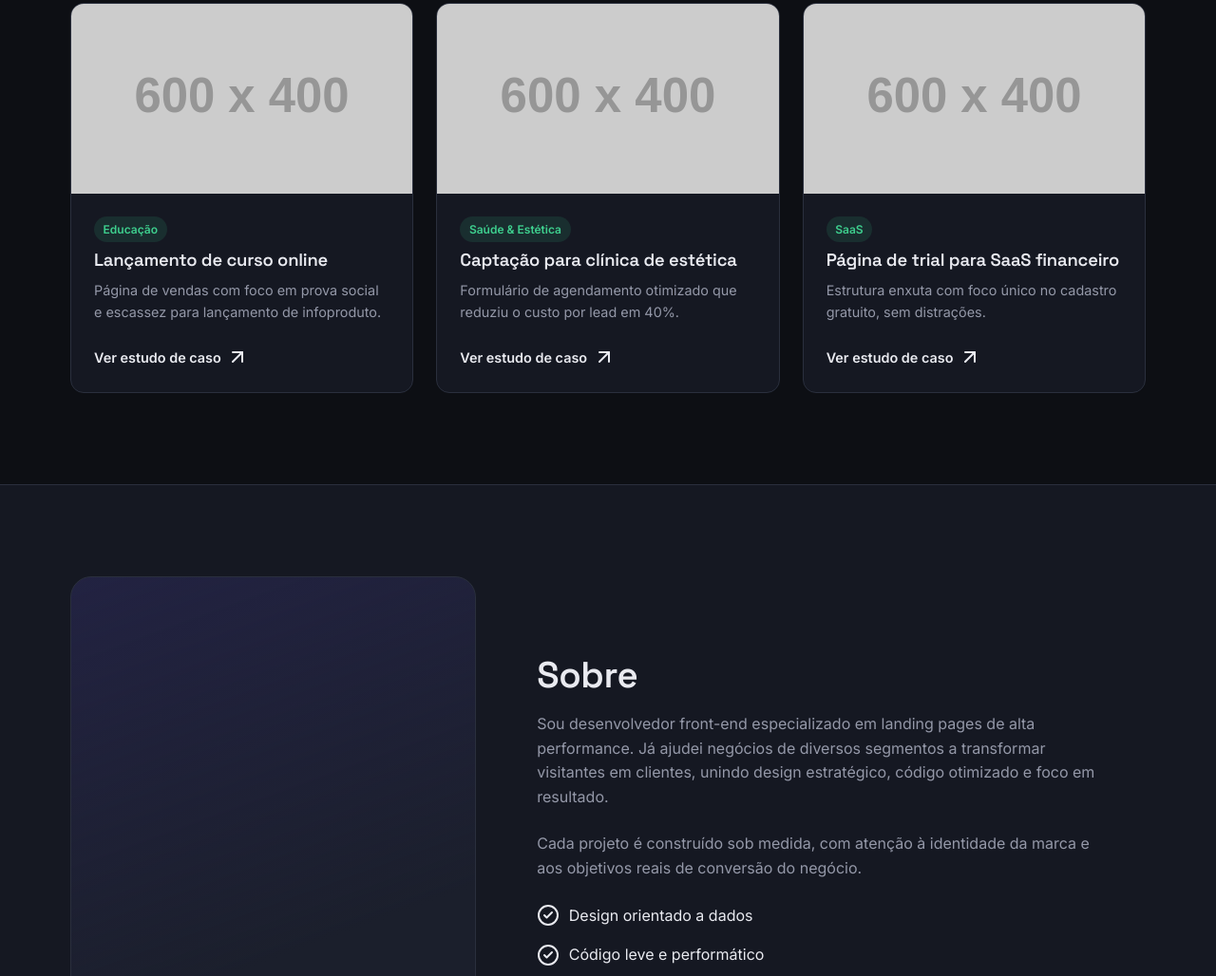
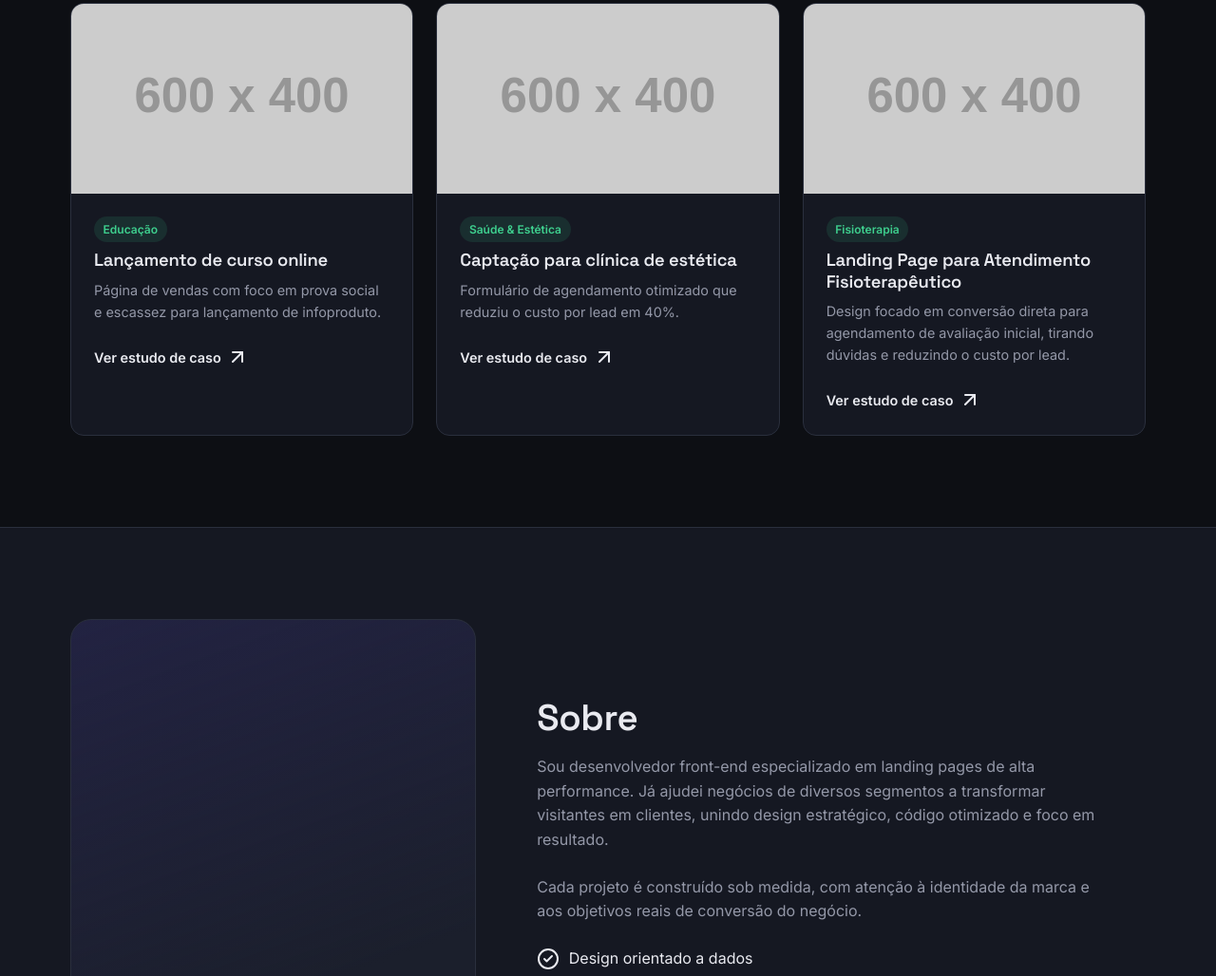
Before and after one commit to pedro01125/Landing-Page-Portifolio, a plain HTML site: page index.html in a window 1280 px wide. Shown: the part 1728-2756 px from the top of the page at 95% size. Drawn offline with nearby package versions, Linux system fonts and the light colour scheme; placeholder pictures from the web are drawn by us.

Commit message:
Update index.html

```diff
--- a/index.html
+++ b/index.html
@@ -192,10 +192,10 @@
               <img src="https://placehold.co/600x400/1a1d29/ffffff?text=Projeto+03" alt="Landing page para SaaS de gestão financeira" loading="lazy">
             </div>
             <div class="project-card__body">
-              <span class="project-card__tag">SaaS</span>
-              <h3 class="project-card__title">Página de trial para SaaS financeiro</h3>
+              <span class="project-card__tag">Fisioterapia</span>
+              <h3 class="project-card__title">Landing Page para Atendimento Fisioterapêutico</h3>
               <p class="project-card__text">
-                Estrutura enxuta com foco único no cadastro gratuito, sem distrações.
+                Design focado em conversão direta para agendamento de avaliação inicial, tirando dúvidas e reduzindo o custo por lead.
               </p>
               <a href="#" class="project-card__link">
                 Ver estudo de caso <i data-lucide="arrow-up-right"></i>
```
